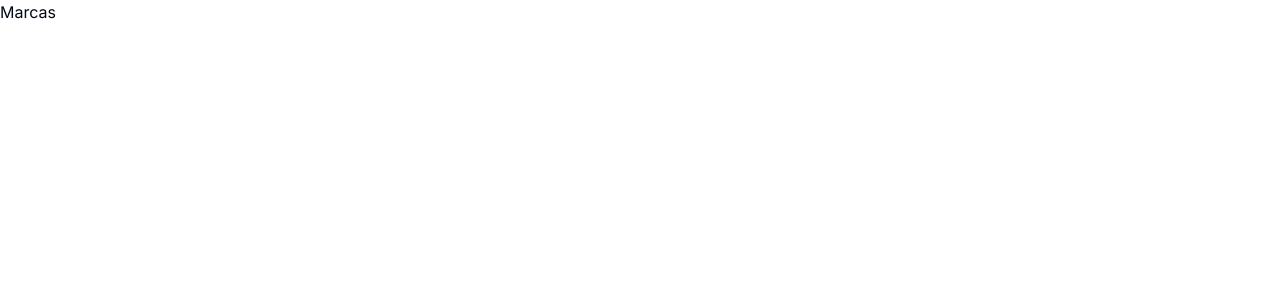
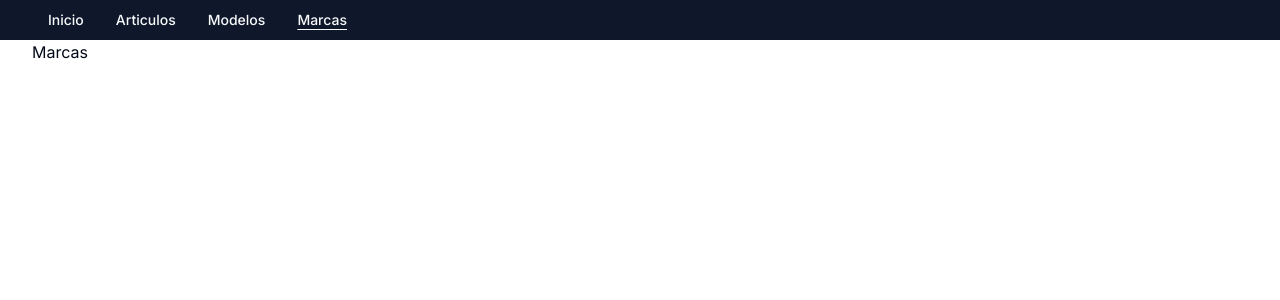
Before and after one commit to KapStorm/nextjs-poc, a Next.js app: page /marcas in a window 1280 px wide. Shown: the top 300 px of the page. Built offline with nearby package versions, Linux system fonts and the light colour scheme.

Commit message:
Navbar layout

```diff
--- a/src/app/articulos/page.tsx
+++ b/src/app/(main)/articulos/page.tsx
@@ -2,8 +2,6 @@ import React from 'react'
 
 export default function ArticulosPage () {
   return (
-    <main>
-      <h1>Articulos</h1>
-    </main>
+    <h1>Articulos</h1>
   )
 }
--- /dev/null
+++ b/src/app/(main)/layout.tsx
@@ -0,0 +1,19 @@
+import Navbar from '@/components/misc/navbar'
+import React from 'react'
+
+type Props = {
+  children: React.ReactNode
+}
+
+export default function MainLayout ({ children }: Props) {
+  return (
+    <>
+      <header>
+        <Navbar />
+      </header>
+      <main className='container'>
+        {children}
+      </main>
+    </>
+  )
+}
--- a/src/app/marcas/page.tsx
+++ b/src/app/(main)/marcas/page.tsx
@@ -2,8 +2,6 @@ import React from 'react'
 
 export default function MarcasPage () {
   return (
-    <main>
-      <h1>Marcas</h1>
-    </main>
+    <h1>Marcas</h1>
   )
 }
--- a/src/app/modelos/page.tsx
+++ b/src/app/(main)/modelos/page.tsx
@@ -2,8 +2,6 @@ import React from 'react'
 
 export default function ModelosPage () {
   return (
-    <main>
-      <h1>Modelos</h1>
-    </main>
+    <h1>Modelos</h1>
   )
 }
--- /dev/null
+++ b/src/components/misc/navbar.tsx
@@ -0,0 +1,52 @@
+'use client'
+
+import Link from 'next/link'
+import { Button } from '../ui/button'
+import { usePathname } from 'next/navigation'
+
+const links = [
+  {
+    href: '/',
+    label: 'Inicio'
+  },
+  {
+    href: '/articulos',
+    label: 'Articulos'
+  },
+  {
+    href: '/modelos',
+    label: 'Modelos'
+  },
+  {
+    href: '/marcas',
+    label: 'Marcas'
+  }
+]
+
+export default function Navbar () {
+  const pathname = usePathname()
+  const firstPath = pathname.split('/')[1]
+
+  return (
+    <nav className="flex gap-6 bg-primary">
+      <div className='container'>
+        {links.map(({ href, label }) => (
+          <Button key={href} variant="link">
+            <Link
+              href={href}
+              className={[
+                'text-primary-foreground',
+                firstPath === href.split('/')[1] && 'underline',
+                'transition'
+              ]
+                .filter(Boolean)
+                .join(' ')}
+            >
+              {label}
+            </Link>
+          </Button>
+        ))}
+      </div>
+    </nav>
+  )
+}
--- a/src/components/ui/button.tsx
+++ b/src/components/ui/button.tsx
@@ -1,35 +1,35 @@
-import * as React from "react"
-import { Slot } from "@radix-ui/react-slot"
-import { cva, type VariantProps } from "class-variance-authority"
+import * as React from 'react'
+import { Slot } from '@radix-ui/react-slot'
+import { cva, type VariantProps } from 'class-variance-authority'
 
-import { cn } from "@/lib/utils"
+import { cn } from '@/lib/utils'
 
 const buttonVariants = cva(
-  "inline-flex items-center justify-center whitespace-nowrap rounded-md text-sm font-medium ring-offset-background transition-colors focus-visible:outline-none focus-visible:ring-2 focus-visible:ring-ring focus-visible:ring-offset-2 disabled:pointer-events-none disabled:opacity-50",
+  'inline-flex items-center justify-center whitespace-nowrap rounded-md text-sm font-medium ring-offset-background transition-colors focus-visible:outline-none focus-visible:ring-2 focus-visible:ring-ring focus-visible:ring-offset-2 disabled:pointer-events-none disabled:opacity-50',
   {
     variants: {
       variant: {
-        default: "bg-primary text-primary-foreground hover:bg-primary/90",
+        default: 'bg-primary text-primary-foreground hover:bg-primary/90',
         destructive:
-          "bg-destructive text-destructive-foreground hover:bg-destructive/90",
+          'bg-destructive text-destructive-foreground hover:bg-destructive/90',
         outline:
-          "border border-input bg-background hover:bg-accent hover:text-accent-foreground",
+          'border border-input bg-background hover:bg-accent hover:text-accent-foreground',
         secondary:
-          "bg-secondary text-secondary-foreground hover:bg-secondary/80",
-        ghost: "hover:bg-accent hover:text-accent-foreground",
-        link: "text-primary underline-offset-4 hover:underline",
+          'bg-secondary text-secondary-foreground hover:bg-secondary/80',
+        ghost: 'hover:bg-accent hover:text-accent-foreground',
+        link: 'text-primary underline-offset-4 hover:underline'
       },
       size: {
-        default: "h-10 px-4 py-2",
-        sm: "h-9 rounded-md px-3",
-        lg: "h-11 rounded-md px-8",
-        icon: "h-10 w-10",
-      },
+        default: 'h-10 px-4 py-2',
+        sm: 'h-9 rounded-md px-3',
+        lg: 'h-11 rounded-md px-8',
+        icon: 'h-10 w-10'
+      }
     },
     defaultVariants: {
-      variant: "default",
-      size: "default",
-    },
+      variant: 'default',
+      size: 'default'
+    }
   }
 )
 
@@ -41,7 +41,7 @@ export interface ButtonProps
 
 const Button = React.forwardRef<HTMLButtonElement, ButtonProps>(
   ({ className, variant, size, asChild = false, ...props }, ref) => {
-    const Comp = asChild ? Slot : "button"
+    const Comp = asChild ? Slot : 'button'
     return (
       <Comp
         className={cn(buttonVariants({ variant, size, className }))}
@@ -51,6 +51,6 @@ const Button = React.forwardRef<HTMLButtonElement, ButtonProps>(
     )
   }
 )
-Button.displayName = "Button"
+Button.displayName = 'Button'
 
 export { Button, buttonVariants }
```
